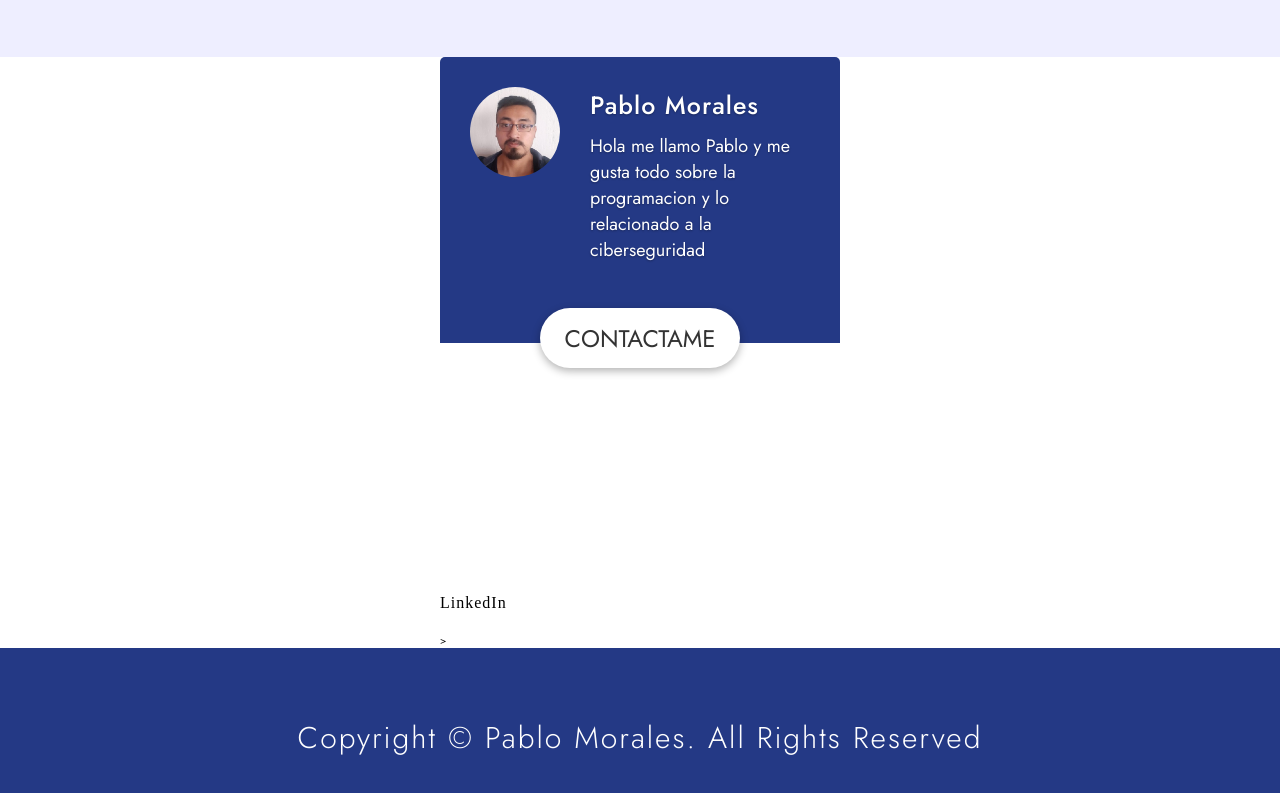
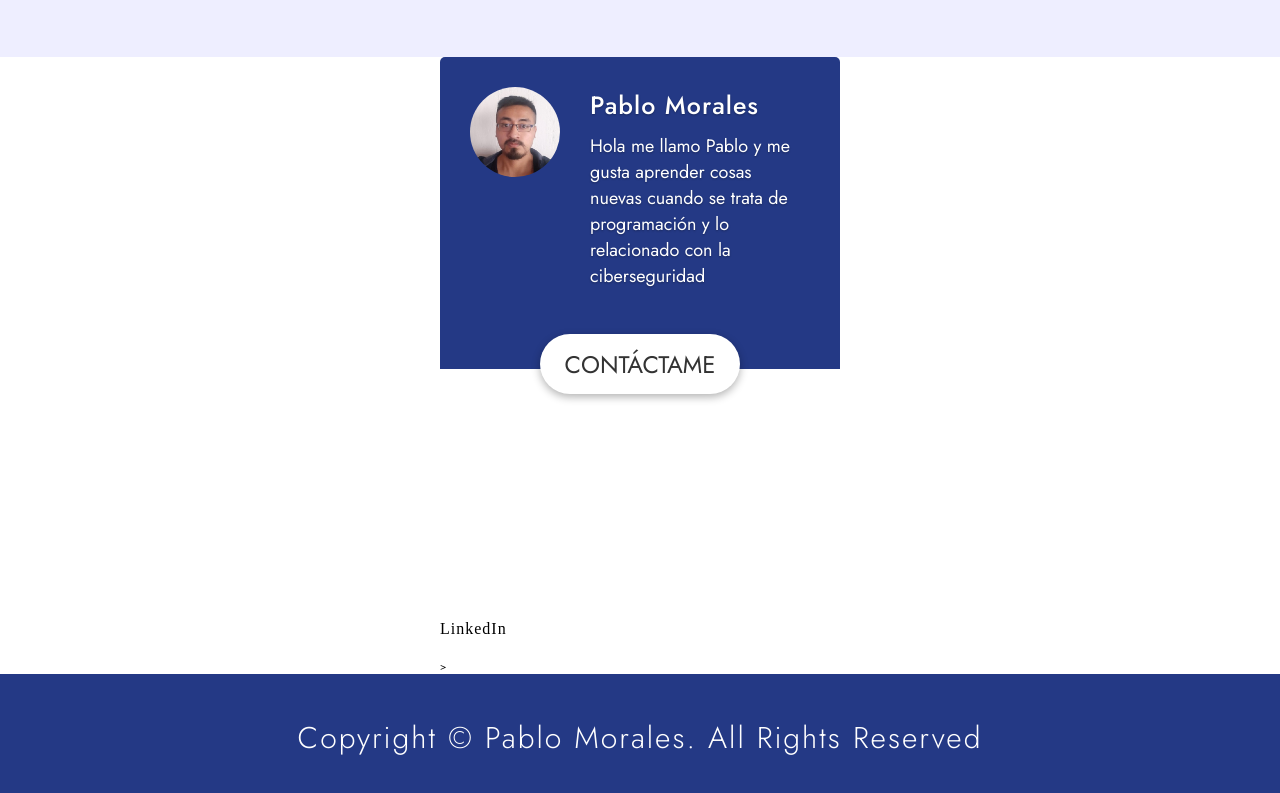
Before and after one commit to pmorales-dev/Mi-Portafolio, a plain HTML site: page index.html in a window 1280 px wide. Shown: the part 2620-3413 px from the top of the page. Drawn offline with nearby package versions, Linux system fonts and the light colour scheme.

Commit message:
Update index.html

```diff
--- a/index.html
+++ b/index.html
@@ -175,11 +175,11 @@
               </div>
               <div class="person-info4">
                 <h3>Pablo Morales</h3>
-                <p>Hola me llamo Pablo y me gusta todo sobre la programacion
-                  y lo relacionado a la ciberseguridad</p>
+                <p>Hola me llamo Pablo y me gusta aprender cosas nuevas cuando se trata de programación
+                  y lo relacionado con la ciberseguridad</p>
               </div>
               <button class="card-btn4">
-                <span class="card-btn-contact4">Contactame</span>
+                <span class="card-btn-contact4">Contáctame</span>
                 <i class="fas fa-angle-up"></i>
               </button>
             </div>
@@ -203,7 +203,7 @@
               </div>
               <a class="contact-details4">
                 <h4>LinkedIn</h4>
-                <p >Pablo David Morales</p>
+                <p>Pablo David Morales</p>
               </a>
               <span>></span>
             </a>
```
